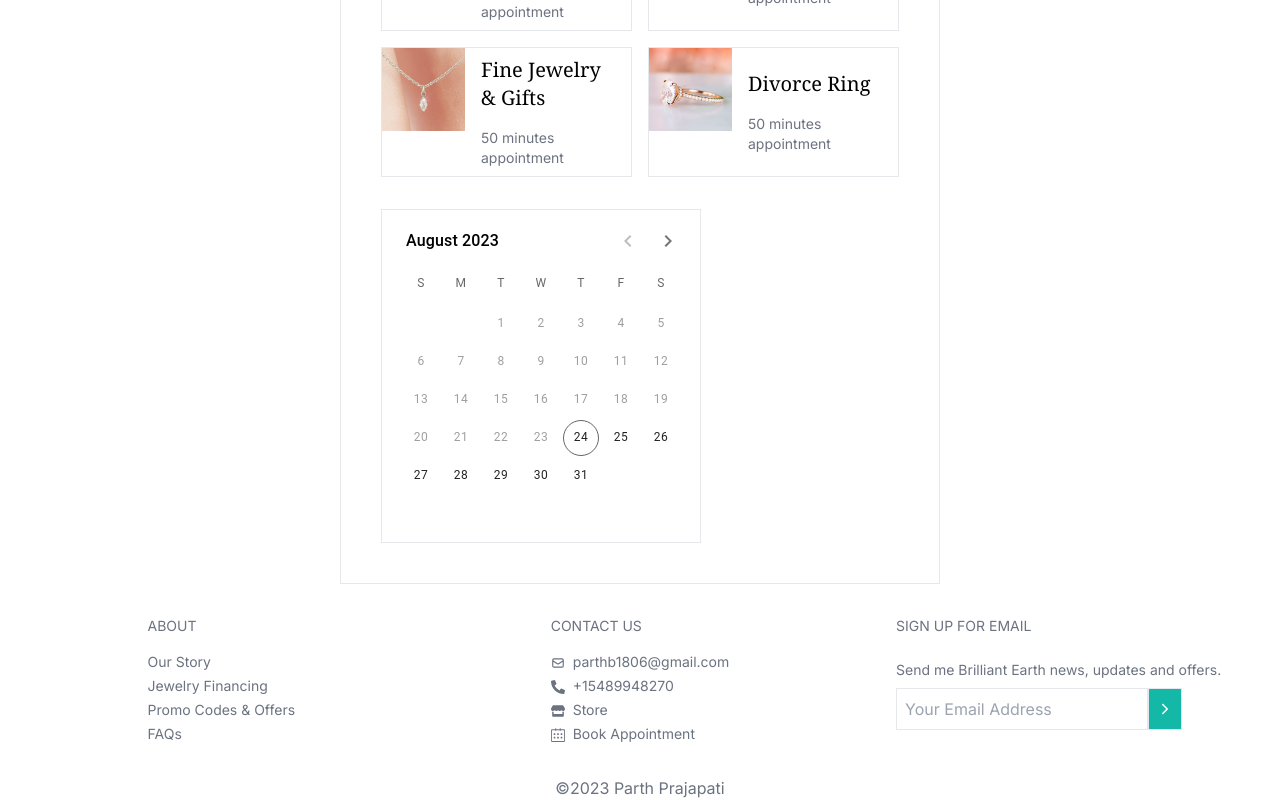
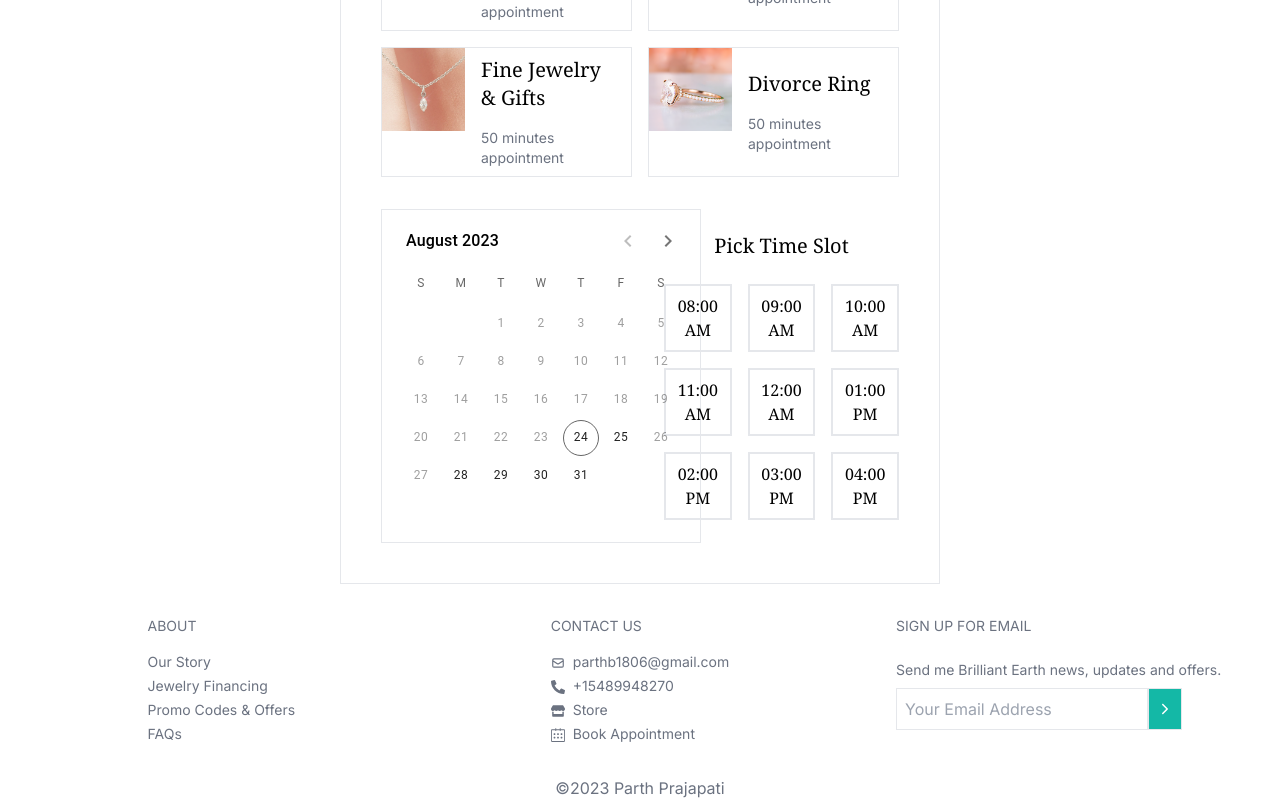
Before and after one commit to Parth-Prajapati18/Parth-ShoppingApp, a Next.js app in the folder ecommerceapp/: page /consultation in a window 1280 px wide. Shown: the part 1485-2285 px from the top of the page. Built offline with nearby package versions, Linux system fonts and the light colour scheme; no server answers; the database is empty.

Commit message:
Booking times

```diff
--- a/ecommerceapp/app/consultation/page.js
+++ b/ecommerceapp/app/consultation/page.js
@@ -12,6 +12,8 @@ export default function consultation() {
 
   const [storeLocation, setStoreLocation] = useState(1);
   const [value, setValue] = useState(null);
+  const [selectedTime, setSelectedTime] = useState(null);
+  const [clickedTime, setClickedTime] = useState(null)
   const [selectedLocation, setSelectedLocation] = useState({
     id: 1,
     image: '/assets/VA-1',
@@ -21,6 +23,12 @@ export default function consultation() {
     mobile: '548.994.8271',
     timing: 'Thurs-Mon: 10am-7pm'
   });
+
+  const isWeekend = (date) => {
+    const day = date.day();
+    return day === 0 || day === 6;
+  };
+
 
   const location = [
     {
@@ -177,22 +185,39 @@ export default function consultation() {
 
         {/* Section 3 */}
 
-        <div className='grid grid-cols-2 gap-4'>
+        <div className='grid grid-cols-2 gap-4 font-serif'>
 
           <div className='p-4 m-auto'>
             <LocalizationProvider dateAdapter={AdapterDayjs}>
-              <DateCalendar views={['day']} fixedWeekNumber={5} className='border' disablePast value={value} onChange={(newValue) => setValue(newValue)}/>
+              <DateCalendar views={['day']} fixedWeekNumber={5} className='border' disablePast value={value} onChange={(newValue) => setValue(newValue)} shouldDisableDate={isWeekend}/>
+              {console.log(value)}
             </LocalizationProvider>
           </div>
 
-          <div>
-            {console.log(value)}
+          <div className='p-4 m-auto '>
+
+          <p className='text-center text-xl'>Pick Time Slot</p> <br/>
+          <div className=' grid grid-cols-3 gap-4'>
+              <button onClick={(e) => {setSelectedTime(e.target.value); setClickedTime(1);}} value='0800'  className={`border-2 p-2 hover:border-teal-500 ${clickedTime === 1 ? 'border-teal-500' : '' }`} >08:00 AM</button>
+              <button onClick={(e) => {setSelectedTime(e.target.value); setClickedTime(2);}} value='0800'  className={`border-2 p-2 hover:border-teal-500 ${clickedTime === 2 ? 'border-teal-500' : '' }`} >09:00 AM</button>
+              <button onClick={(e) => {setSelectedTime(e.target.value); setClickedTime(3);}} value='0900'  className={`border-2 p-2 hover:border-teal-500 ${clickedTime === 3 ? 'border-teal-500' : '' }`} >10:00 AM</button>
+              <button onClick={(e) => {setSelectedTime(e.target.value); setClickedTime(4);}} value='1000'  className={`border-2 p-2 hover:border-teal-500 ${clickedTime === 4 ? 'border-teal-500' : '' }`} >11:00 AM</button>
+              <button onClick={(e) => {setSelectedTime(e.target.value); setClickedTime(5);}} value='1100'  className={`border-2 p-2 hover:border-teal-500 ${clickedTime === 5 ? 'border-teal-500' : '' }`} >12:00 AM</button>
+              <button onClick={(e) => {setSelectedTime(e.target.value); setClickedTime(6);}} value='1200'  className={`border-2 p-2 hover:border-teal-500 ${clickedTime === 6 ? 'border-teal-500' : '' }`} >01:00 PM</button>
+              <button onClick={(e) => {setSelectedTime(e.target.value); setClickedTime(7);}} value='1300'  className={`border-2 p-2 hover:border-teal-500 ${clickedTime === 7 ? 'border-teal-500' : '' }`} >02:00 PM</button>
+              <button onClick={(e) => {setSelectedTime(e.target.value); setClickedTime(8);}} value='1400'  className={`border-2 p-2 hover:border-teal-500 ${clickedTime === 8 ? 'border-teal-500' : '' }`} >03:00 PM</button>
+              <button onClick={(e) => {setSelectedTime(e.target.value); setClickedTime(9);}} value='1500'  className={`border-2 p-2 hover:border-teal-500 ${clickedTime === 9 ? 'border-teal-500' : '' }`}>04:00 PM</button>
           </div>
+          {selectedTime===null ? null : <button className='text-xl pt-10 underline text-teal-500 hove:text-black float-right'>Next</button> }
+          </div>
+        </div>
+        {/* Se ction 3 End*/}
 
-        </div>
+        {/* Section 4 Start */}
 
 
-        {/* Section 3 End*/}
+
+        {/* Section 4 end */}
 
       </div>
 
```
Also changed, not shown: ecommerceapp/public/assets/appoint-bg.jpg (added).
